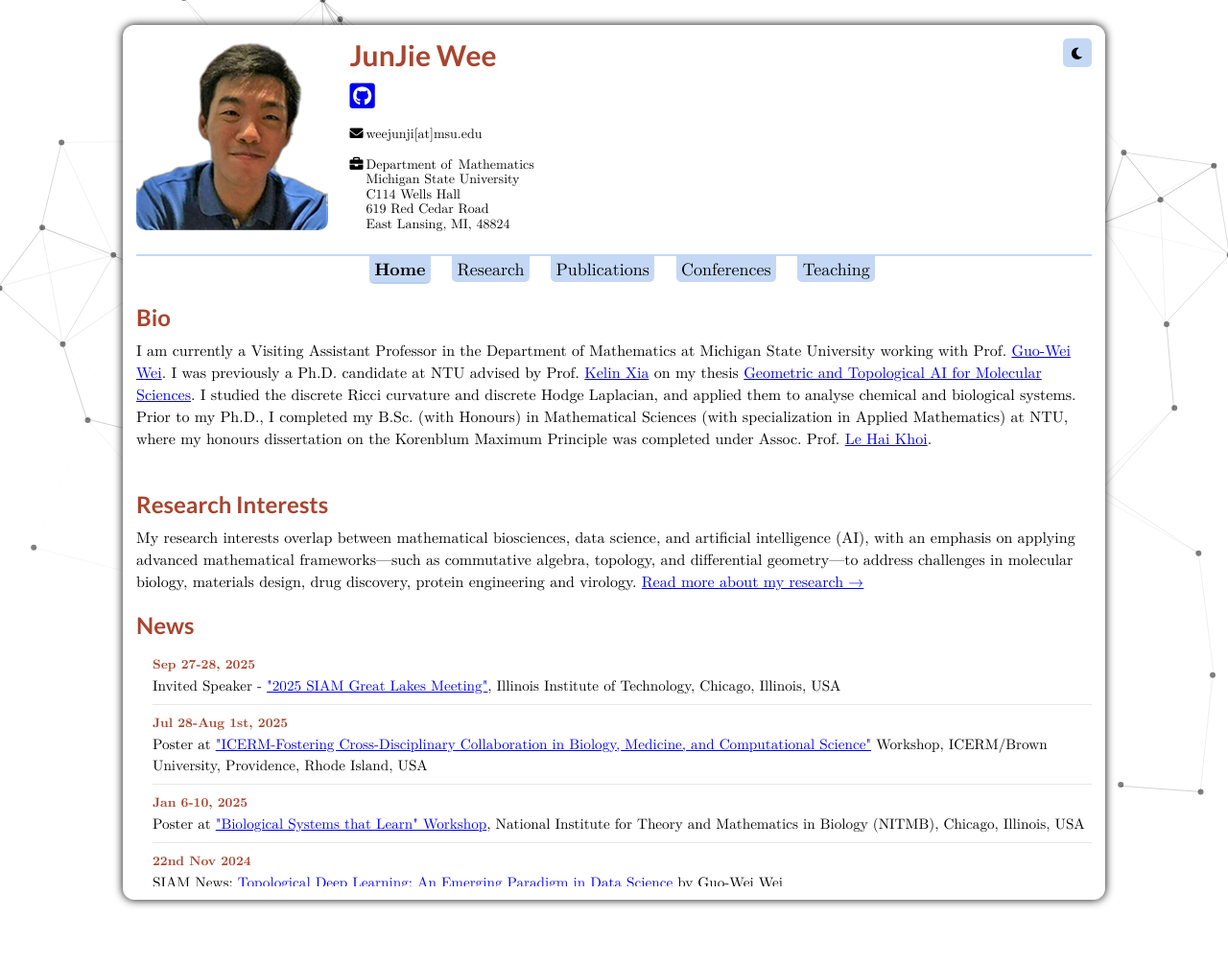
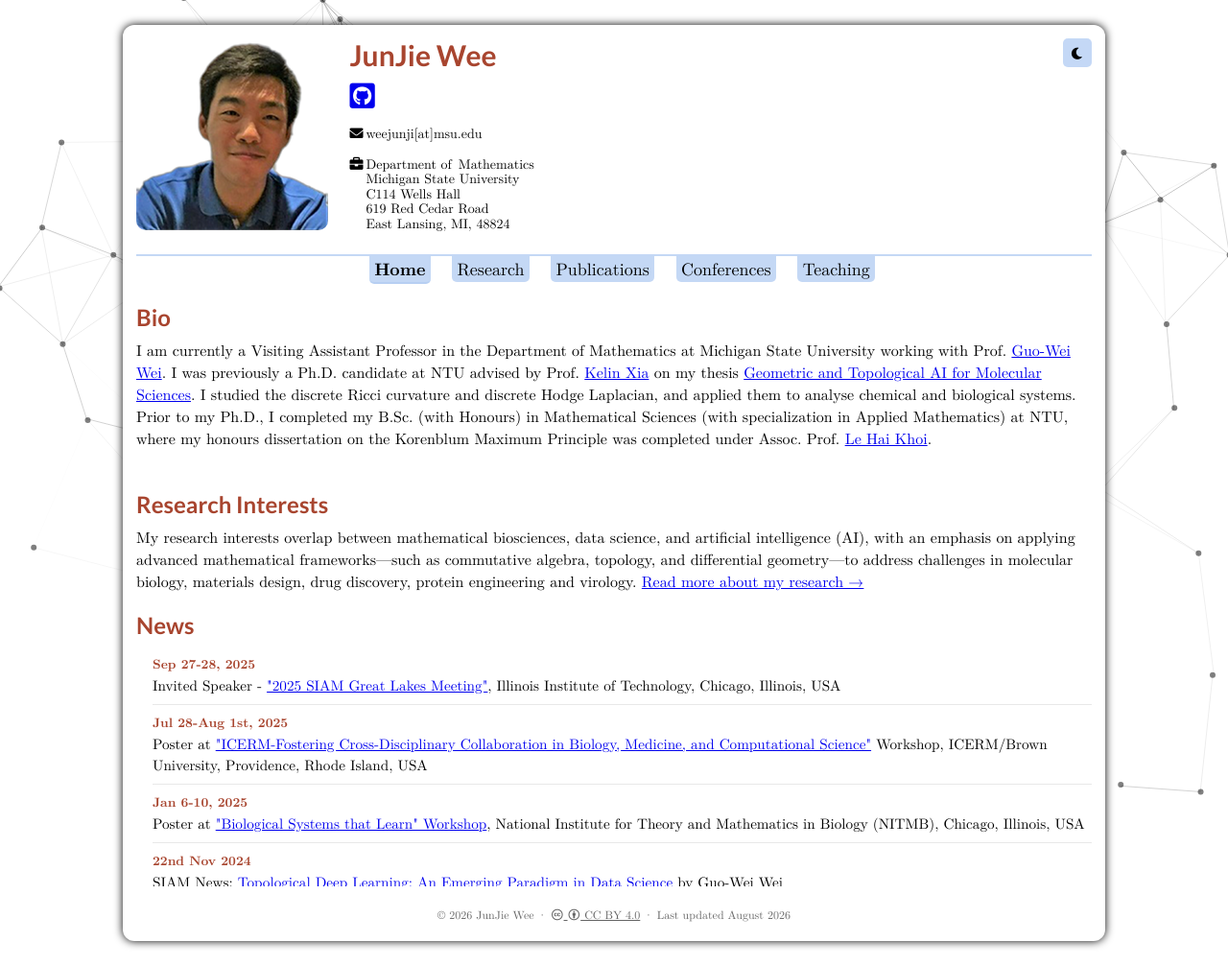
Before and after one commit to junjiewee/junjiewee.github.io, a Jekyll site: the page built from index.html, in a window 1280 px wide. Shown: the whole page at 96% size. Built offline with Jekyll 4.4.1, drawn with Linux system fonts in a browser that asks for light colours; nearby versions of some CDN libraries; a style sheet for code colours, icons or effects is not loaded; before the commit the page ends 963 px from its top, so only the background shows below that.

Commit message:
Add site footer, fix Guo-Wei Wei's link, fix translucent mobile dropdown
- Add a footer (copyright, CC BY 4.0 license link, last-updated
  month/year via site.time) to the shared layout so it appears on
  every page.
- Update Guo-Wei Wei's hyperlink to https://guowei-uga.github.io/ in
  the Bio section and teachings page (was pointing at his old MSU
  faculty page).
- Give the mobile hamburger dropdown its own opaque --dropdown-bg
  token instead of reusing --menu-bg, whose light-mode value is
  deliberately translucent for pills over the particle canvas - that
  translucency let page content bleed through underneath the dropdown
  menu items, hard to read either one.

```diff
--- a/_layouts/default.html
+++ b/_layouts/default.html
@@ -24,6 +24,9 @@
               {% if page.tight_intro %}<br>{% else %}<br><br>{% endif %}
               {{ content }}
             </div>
+            <footer id="site-footer">
+              &copy; {{ site.time | date: "%Y" }} JunJie Wee &middot; <a href="https://creativecommons.org/licenses/by/4.0/" target="_blank" rel="license noopener"><i class="fab fa-creative-commons" aria-hidden="true"></i> <i class="fab fa-creative-commons-by" aria-hidden="true"></i> CC BY 4.0</a> &middot; Last updated {{ site.time | date: "%B %Y" }}
+            </footer>
     </div>
     </div>
 
--- a/css/style.css
+++ b/css/style.css
@@ -41,6 +41,13 @@
      lines of body text, where that much saturation reads as harsh
      rather than a subtle "you're hovering this" cue. */
   --summary-hover-bg: #b4cdf3c7;
+  /* Also separate from --menu-bg: that token's light-mode value is
+     deliberately translucent (c7 alpha) for pills sitting over the
+     particle canvas, but the mobile hamburger dropdown sits directly
+     on top of real page content - translucency there let body text
+     bleed through underneath the menu items, hard to read either
+     one. Same hue, just opaque. */
+  --dropdown-bg: #b4cdf3;
   --button-bg: bisque;
   --container-shadow: #000000;
   --link-color: #0000ee;
@@ -71,6 +78,9 @@
     --text-color: #e6e6e6;
     --heading-color: #d68a72;
     --menu-bg: #5170b3;
+    /* Already opaque here, unlike the light-mode value - dark mode's
+       dropdown never had this bleed-through problem. */
+    --dropdown-bg: #5170b3;
     /* A soft white-alpha wash rather than a solid saturated fill -
        blends into whatever's underneath (the entry card's own navy)
        as a gentle lightening instead of a competing block of color,
@@ -107,6 +117,7 @@
   --text-color: #e6e6e6;
   --heading-color: #d68a72;
   --menu-bg: #5170b3;
+  --dropdown-bg: #5170b3;
   --summary-hover-bg: rgba(255, 255, 255, 0.12);
   --menu-text: #f0f0f0;
   --button-bg: #3a2a1f;
@@ -733,7 +744,7 @@
     top: 100%;
     right: 0;
     margin-top: 6px;
-    background-color: var(--menu-bg);
+    background-color: var(--dropdown-bg);
     border-top-right-radius: 5px;
     border-bottom-left-radius: 5px;
     border-bottom-right-radius: 5px;
@@ -1348,6 +1359,28 @@
   font-size: 15px;
 }
 
+#site-footer{
+  text-align: center;
+  font-size: 12px;
+  font-family: 'Latin Modern', Georgia, Cambria, 'Times New Roman', Times, serif;
+  color: var(--text-color);
+  opacity: .6;
+  padding: 20px 0 6px;
+}
+/* Muted to match the footer's own subdued color rather than the
+   brighter site-wide link color, which would make the CC link stand
+   out more than a footer credit line should. */
+#site-footer a{
+  color: var(--text-color);
+  text-decoration: underline;
+}
+#site-footer a:hover{
+  opacity: .8;
+}
+#site-footer i{
+  margin: 0 1px;
+}
+
 .container{
 	max-height: 999999px; /* prevents font boosting */
   margin: 0 auto;
--- a/index.html
+++ b/index.html
@@ -7,7 +7,7 @@
               <div id="desc">
                 <h2>Bio</h2>
                 <ul>
-                <li style="font-size: 16px;margin-left:0;list-style-type: none;">I am currently a Visiting Assistant Professor in the Department of Mathematics at Michigan State University working with Prof. <a href="https://users.math.msu.edu/users/weig/" target="_blank">Guo-Wei Wei</a>. I was previously a Ph.D. candidate at NTU advised by Prof. <a href="https://personal.ntu.edu.sg/xiakelin/index.html" target="_blank">Kelin Xia</a> on my thesis
+                <li style="font-size: 16px;margin-left:0;list-style-type: none;">I am currently a Visiting Assistant Professor in the Department of Mathematics at Michigan State University working with Prof. <a href="https://guowei-uga.github.io/" target="_blank">Guo-Wei Wei</a>. I was previously a Ph.D. candidate at NTU advised by Prof. <a href="https://personal.ntu.edu.sg/xiakelin/index.html" target="_blank">Kelin Xia</a> on my thesis
                   <a href="https://doi.org/10.32657/10356/165903" target="_blank">Geometric and Topological AI for Molecular Sciences</a>. I studied the discrete Ricci curvature and discrete Hodge Laplacian, and applied them to analyse chemical and biological systems.
                   Prior to my Ph.D., I completed my B.Sc. (with Honours) in Mathematical Sciences (with specialization in Applied Mathematics) at NTU, where my honours dissertation on the Korenblum Maximum Principle was completed under Assoc. Prof. <a href="https://usth.edu.vn/en/ass-prof-le-hai-khoi-5880/" target="_blank">Le Hai Khoi</a>.
                 </li></ul>
--- a/teachings.html
+++ b/teachings.html
@@ -30,7 +30,7 @@
                     <h2>Codes</h2>
                       <h3>Introduction to Topological Data Analysis in Molecular Sciences</h3>
                       <ul class="tda">
-                        <li style="text-align:justify;"><a href="https://github.com/ExpectozJJ/TDA-Tutorials" style="text-decoration:underline">Some basic tutorials</a> in using TDA in biomolecular data analysis and machine learning. The applications discussed are based on some of the early works by Asst. Prof. <a href="https://personal.ntu.edu.sg/xiakelin/" style="text-decoration:underline">Xia Kelin</a> and Prof. <a href="https://users.math.msu.edu/users/weig/" style="text-decoration:underline">Guo-Wei Wei</a>'s group.</li>
+                        <li style="text-align:justify;"><a href="https://github.com/ExpectozJJ/TDA-Tutorials" style="text-decoration:underline">Some basic tutorials</a> in using TDA in biomolecular data analysis and machine learning. The applications discussed are based on some of the early works by Asst. Prof. <a href="https://personal.ntu.edu.sg/xiakelin/" style="text-decoration:underline">Xia Kelin</a> and Prof. <a href="https://guowei-uga.github.io/" style="text-decoration:underline">Guo-Wei Wei</a>'s group.</li>
                       </ul><br>
                       <h3>GeneralisedFormanRicci</h3>
                       <ul class="tda">
```
